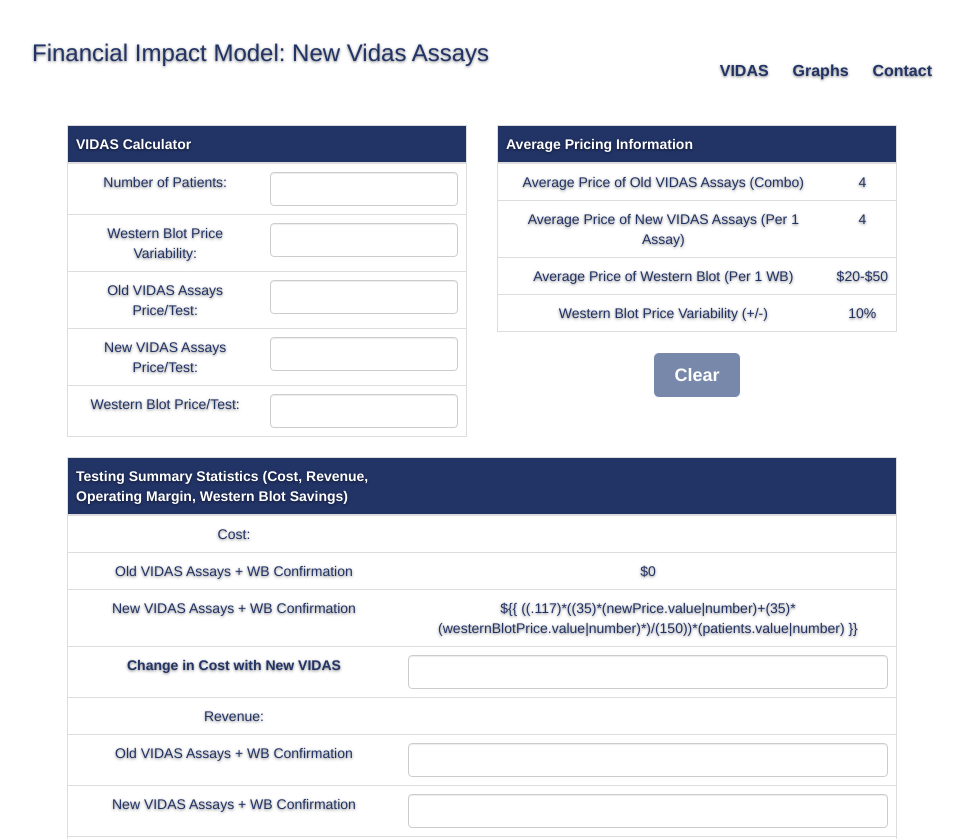
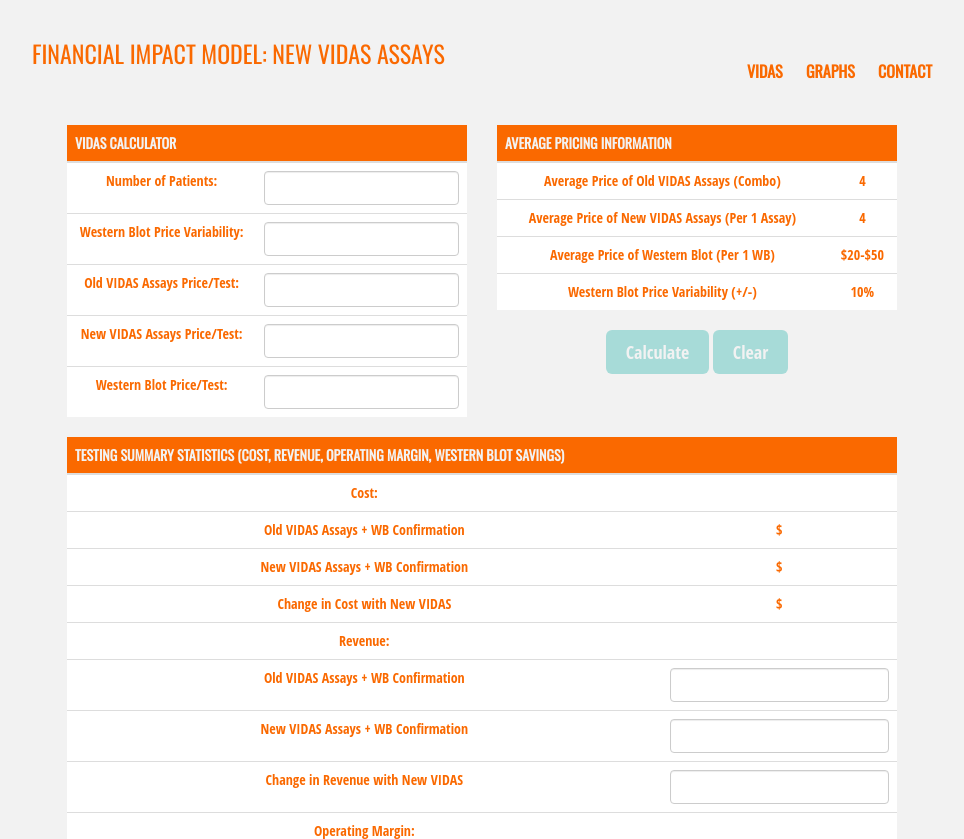
Before and after one commit to ongerit/economic_model, a website: page app/index.html at #/contact in a window 1280 px wide. Shown: the top 839 px of the page, without its empty margins (158-1122 px from the left). Drawn offline with nearby package versions, Linux system fonts and the light colour scheme; some packages are replaced by stand-ins of ours; files that its build step writes are made by us from their sources.

Commit message:
operational using angular.js

```diff
--- a/app/index.html
+++ b/app/index.html
@@ -2,6 +2,9 @@
 <!--[if lt IE 9]> <html class="no-js lt-ie9" lang="en" ng-app="ongerit.EconomicModels"> <![endif]-->
 <!--[if gt IE 8]><!--> <html class="no-js" lang="en" ng-app="ongerit.EconomicModels"> <!--<![endif]-->
 <head>
+
+      <link rel="stylesheet" type="text/css" href="http://fonts.googleapis.com/css?family=Oswald">
+
 
   <meta charset="utf-8">
   <meta http-equiv="X-UA-Compatible" content="IE=edge,chrome=1">
--- a/app/sass/main.scss
+++ b/app/sass/main.scss
@@ -2,24 +2,44 @@
  * Globals
  */
 
+//Fonts
+
+$oswald: 'Oswald', sans-serif;
+$opensans: 'Open Sans Condensed', sans-serif;
+
 //Colors
 
-$white: #fff;
-$dark-blue:#223366;
-$light-blue:#88bbdd;
-$bg-blue:#ddddee;
-$border-blue:#7788aa;
+
+$white: #f2f2f2;
+$bg-white: #fff;
+$dark-blue:#FA6900;
+$light-blue:#A7DBD8;
+$bg-blue:#E0E4CC;
+$border-blue:#A7DBD8;
 $border-gray:#ddd;
+$green: #E0E4CC;
 
+//Nav
+
+h3, .nav{
+  font-family: $oswald;
+  text-transform: uppercase;
+
+
+}
 
 //Tables
 thead{
   background-color: $dark-blue;
   color: $white;
+  font-family: $oswald;
+  text-transform: uppercase;
 }
 
 .table{
-	border: 1px solid $border-gray;
+	//border: 1px solid $border-gray;
+  background-color: $bg-white;
+
 }
 
 
@@ -28,7 +48,7 @@
 a,
 a:focus,
 a:hover {
-  color: $white;
+  color: $border-blue;
 }
 
 /* Custom default button */
@@ -37,12 +57,15 @@
   color: $white;
   text-shadow: none; /* Prevent inheritence from `body` */
   background-color: $border-blue;
-  border: 1px solid $white;
+  border: none;
+  border-radius: none
 }
 
 .btn-default:hover{
-  background-color: $dark-blue;
+  background-color: $green;
 	color: white;
+  border: none;
+
 
 }
 
@@ -58,7 +81,9 @@
 body {
   color: $dark-blue;
   text-align: center;
-  text-shadow: 0 1px 3px rgba(0,0,0,.5);
+  //text-shadow: 0 1px 3px rgba(0,0,0,.5);
+  font-family: $opensans
+
 }
 
 /* Extra markup and styles for table-esque vertical and horizontal centering */
--- a/app/scripts/app.js
+++ b/app/scripts/app.js
@@ -12,8 +12,8 @@
       .when('/', {
         templateUrl: 'views/home.html'
       })
-      .when('/features', {
-        templateUrl: 'views/features.html'
+      .when('/graphs', {
+        templateUrl: 'views/graphs.html'
       })
       .when('/contact', {
         templateUrl: 'views/contact.html'
--- a/app/scripts/controllers/main.js
+++ b/app/scripts/controllers/main.js
@@ -7,38 +7,66 @@
         $scope.$path = $location.path.bind($location);
         $scope.version = version;
 
-		$scope.patients ={
-			value:" "
+        $scope.patients = {
+            value: " "
         }
 
         $scope.variability = {
-			value:" "
+            value: " "
         }
 
         $scope.oldPrice = {
-			value:" "
+            value: " "
         }
 
         $scope.newPrice = {
-			value:" "
+            value: " "
         }
 
-		$scope.westernBlotPrice= {
-			value:" "
-		}
-		$scope.oldVidasAssays = function(){
-			return "((.313)*((47)*(oldPrice.value|number)+(94)*(westernBlotPrice.value|number))/(150))*(patients.value|number)"
+        $scope.westernBlotPrice = {
+            value: " "
         }
 
-		$scope.wbConfirmation ={
-			value: "((.687)*((103)*(oldPrice.value|number)+(0)*(westernBlotPrice.value|number))/(150))*(patients.value|number)"
+        $scope.submit = function() {
+
+            if ($scope.patients && $scope.westernBlotPrice && $scope.oldPrice) {
+                var values = {
+                    opv: $scope.oldPrice.value,
+                    npv: $scope.newPrice.value,
+                    wbpv: $scope.westernBlotPrice.value,
+                    pv: $scope.patients.value
+                };
+
+                // Old VIDAS Assays + WB Confirmation
+                $scope.oldWbConfirmation = {
+                    oldWb: ((.313) * ((47) * (values.opv) + (94) * (values.wbpv)) / (150)) * (values.pv),
+                    wbConfirmation: ((.687) * ((103) * (values.opv) + (0) * (values.wbpv)) / (150)) * (values.pv)
                 }
+
+                //New VIDAS Assays + WB Confirmation
+                $scope.newWbConfirmation = {
+                    newWb: ((.687) * ((103) * (values.opv) + (0) * (values.wbpv)) / (150)) * (values.pv),
+                    wbConfirmation: ((.17) * ((51) * (values.npv) + (51) * (values.wbpv)) / (150)) * (values.pv),
+                    addThis: ((.713) * ((0) * (values.npv) + (214) * (values.wbpv)) / (150)) * (values.pv)
+            }
+
+
+            // value: ((.687)*((103)*(oldPrice.value|number)+(0)*(westernBlotPrice.value|number))/(150))*(patients.value|number);
+
+        };
+
+
+
+    };
+
+
+
 
 });
 
 //Clear form responses
-	function clearResponses(){
-		$('tbody').find('input:text').val('');
+function clearResponses() {
+    $('tbody').find('input:number').val('');
 }
 
 
--- a/app/views/home.html
+++ b/app/views/home.html
@@ -1,4 +1,6 @@
 <div class="wrapper" ng-controller="MainCtrl">
+
+<form ng-submit="submit()">
 <div class="col-md-6">
     <table class="table table-hover">
         <thead>
@@ -12,31 +14,31 @@
                 <td>
                     Number of Patients: <p>{{patients.value}}</p></td>
                 <td>
-                    <input class="form-control" ng-model="patients.value"/>
+                    <input type="number"  class="form-control" ng-model="patients.value"/>
                 </td>
             </tr>
             <tr>
                 <td>Western Blot Price Variability: {{variability.value}} </td>
                 <td>
-                    <input class="form-control" ng-model="variability.value" />
+                    <input type="number"  class="form-control" ng-model="variability.value" />
                 </td>
             </tr>
             <tr>
                 <td>Old VIDAS Assays Price/Test: {{oldPrice.value}} </td>
                 <td>
-                    <input class="form-control" ng-model="oldPrice.value"/>
+                    <input type="number"  class="form-control" ng-model="oldPrice.value" />
                 </td>
             </tr>
             <tr>
                 <td>New VIDAS Assays Price/Test: {{newPrice.value}} </td>
                 <td>
-                    <input class="form-control" ng-model="newPrice.value" />
+                    <input  type="number" class="form-control" ng-model="newPrice.value" />
                 </td>
             </tr>
             <tr>
                 <td>Western Blot Price/Test: {{westernBlotPrice.value}} </td>
                 <td>
-                    <input class="form-control" ng-model="westernBlotPrice.value" />
+                    <input type="number" class="form-control" ng-model="westernBlotPrice.value" />
                 </td>
             </tr>
         </tbody>
@@ -69,8 +71,11 @@
             </tr>
         </tbody>
     </table>
-    <a href="" class="btn btn-lg btn-default">Clear</a>
+    <input type="submit" class="btn btn-lg btn-default" value="Calculate">
+    <input onclick="clearResponses()" type="reset" class="btn btn-lg btn-default" value="Clear">
 </div>
+
+</form>
 <div class="col-md-12">
     <table class="table table-hover">
         <thead>
@@ -87,32 +92,19 @@
             <tr>
             <td>Old VIDAS Assays + WB Confirmation </td>
             <td id="row1">
-									${{
-										((.313)*((47)*(oldPrice.value|number)+(94)*(westernBlotPrice.value|number))/(150))*(patients.value|number)+
-
-										((.687)*((103)*(oldPrice.value|number)+(0)*(westernBlotPrice.value|number))/(150))*(patients.value|number)
-
-
-															}}
+                ${{oldWbConfirmation.oldWb + oldWbConfirmation.wbConfirmation|number:2}}
             </td>
             </tr>
             <tr>
                 <td>New VIDAS Assays + WB Confirmation </td>
                 <td>
-									${{
-									((.117)*((35)*(newPrice.value|number)+(35)*(westernBlotPrice.value|number)*)/(150))*(patients.value|number)
-									<!-- ((.17)*((51)*(newPrice.value|number)+(51)*(westernBlotPrice.value|number)*)/(150))*(patients.value|number)+
-									((.713)*((0)*(newPrice.value|number)+(214)*(westernBlotPrice.value|number)*)/(150))*(patients.value|number) -->
-
-
-									}}
-
+                    ${{newWbConfirmation.newWb+newWbConfirmation.wbConfirmation+newWbConfirmation.addThis|number:2}}
                 </td>
             </tr>
             <tr>
                 <td><b>Change in Cost with New VIDAS</b></td>
                 <td>
-                    <input class="form-control" />
+                       ${{oldWbConfirmation.oldWb + oldWbConfirmation.wbConfirmation+newWbConfirmation.newWb+newWbConfirmation.wbConfirmation+newWbConfirmation.addThis|number:2}}
                 </td>
             </tr>
             <tr>
@@ -183,7 +175,6 @@
             </tr>
         </tbody>
     </table>
-    <a href="" class="btn btn-lg btn-default" onclick="clearResponses()" >Clear</a>
 </div>
 
 </div>
--- a/app/views/partials/header.html
+++ b/app/views/partials/header.html
@@ -3,6 +3,6 @@
 <br/>
 <ul class="nav masthead-nav" bs-nav>
   <li ng-class="{active: $path() == '/'}"><a href="#/">VIDAS</a></li>
-  <li ng-class="{active: $path() == '/features'}"><a href="#/features">Graphs</a></li>
+  <li ng-class="{active: $path() == '/graphs'}"><a href="#/graphs">Graphs</a></li>
   <li ng-class="{active: $path() == '/contact'}"><a href="#/contact">Contact</a></li>
 </ul>
```
Also changed, not shown: app/views/contact.html (+1 -1 lines), app/views/features.html (deleted, +0 -5 lines), .tmp/styles/main.css, app/styles/main.css. Lines whose indentation alone changed are shown as unchanged.
